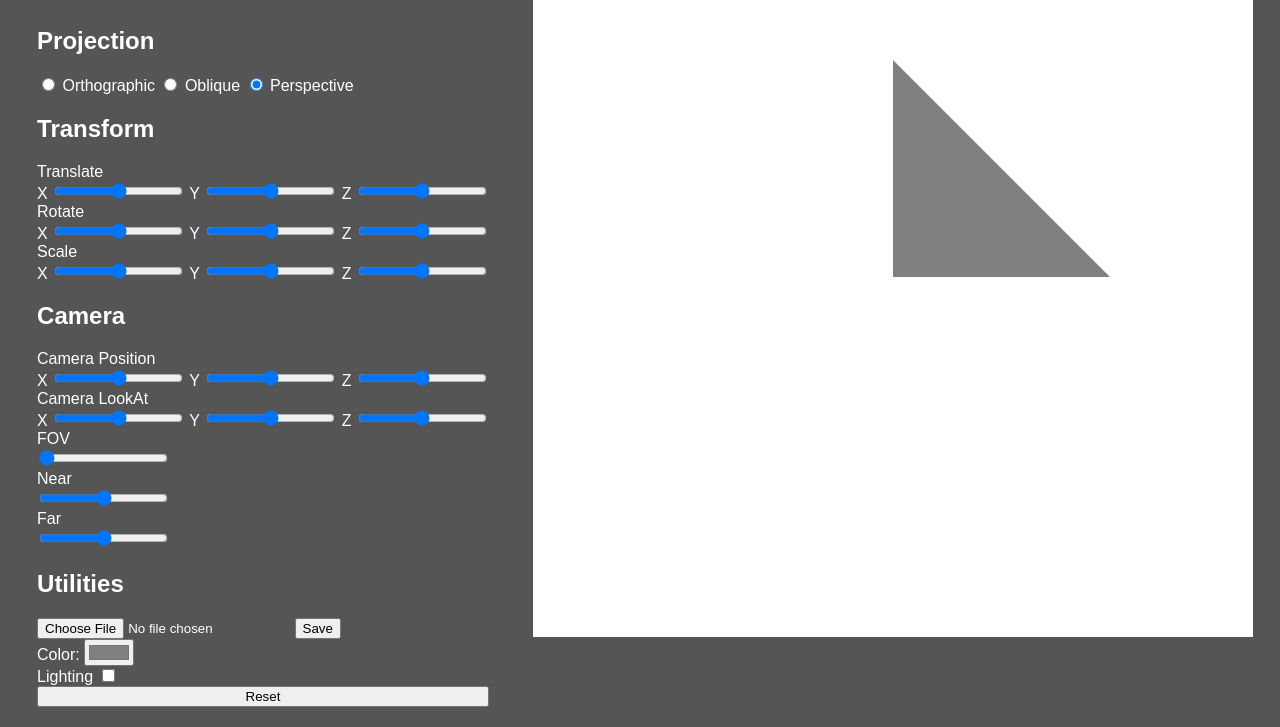
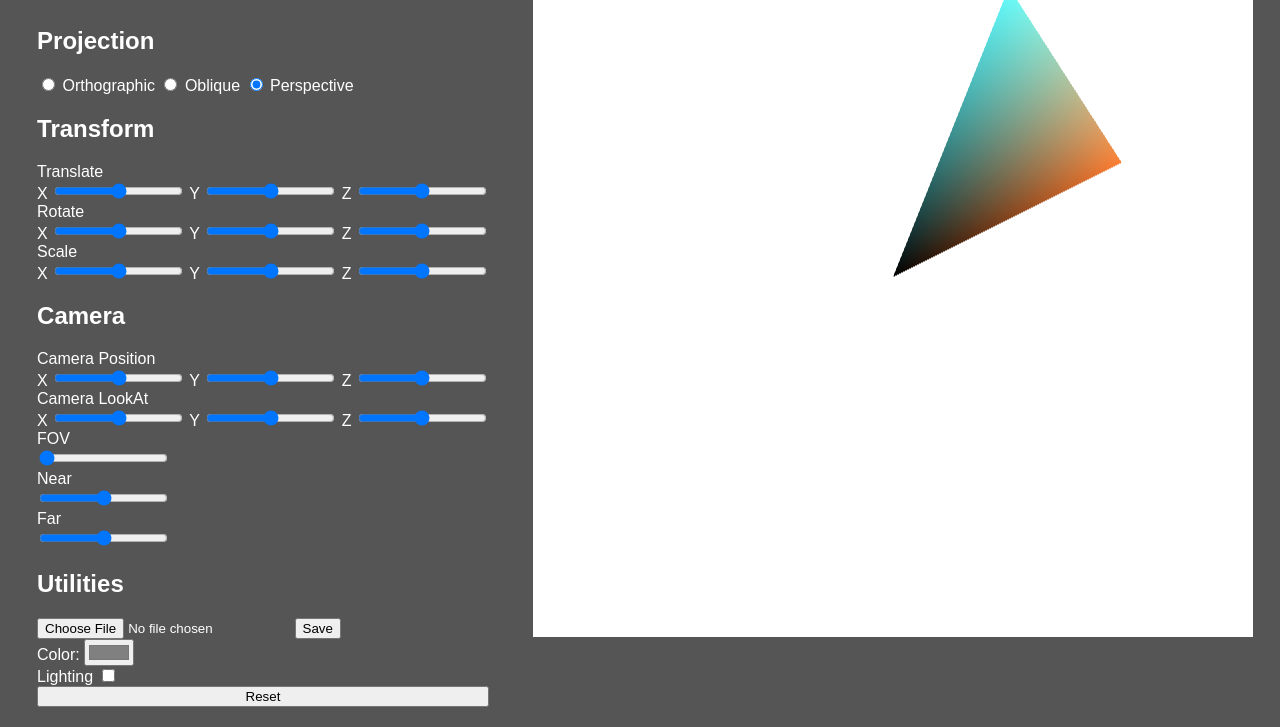
Before and after one commit to IloveNooodles/IF3260_Tugas2_K01_G16, a plain HTML site: page src/index.html in a window 1280 px wide. Shown: the part 131-858 px from the top of the page. Drawn offline with Linux system fonts and the light colour scheme.

Commit message:
feat: adding supports for no lightning and colors

```diff
--- a/src/index.html
+++ b/src/index.html
@@ -55,11 +55,11 @@
         <label for="scale">Scale</label>
         <div class="scale">
           <label for="scaleX">X</label>
-          <input type="range" id="scale-x" />
+          <input type="range" id="scale-x" min="-100" max="100" value="0" />
           <label for="scaleY">Y</label>
-          <input type="range" id="scale-y" />
+          <input type="range" id="scale-y" min="-100" max="100" value="0" />
           <label for="scaleZ">Z</label>
-          <input type="range" id="scale-z" />
+          <input type="range" id="scale-z" min="-100" max="100" value="0" />
         </div>
         <h2>Camera</h2>
         <label for="camera-pos">Camera Position</label>
--- a/src/js/index.js
+++ b/src/js/index.js
@@ -10,8 +10,18 @@ function setDefaultState() {
         [1, 0, 0],
         [0, 1, 0],
         [0, 0, 0],
+        [1, 1, 0],
       ],
-      faces: [[0, 1, 2]],
+      // Faces are 1 index based
+      faces: [
+        [1, 2, 3],
+        [1, 2, 4],
+      ],
+
+      colors: [
+        [1, 0.5, 0.2],
+        [0.4, 1, 1],
+      ],
       normals: [], // not used
       uvs: [], // not used
     },
@@ -22,7 +32,7 @@ function setDefaultState() {
     },
     projection: "perspective", // orthographic, oblique, or perspective
     fudgeFactor: 0.0, // perspective projection
-    lighting: true,
+    lighting: false,
     pickedColor: [0.0, 0.0, 0.0], // r, g, b, a
   };
 
@@ -86,6 +96,7 @@ buttonSave.addEventListener("click", () => {
   const url = URL.createObjectURL(blob);
   const link = document.createElement("a");
   link.href = url;
+  // TODO change this
   link.download = "model.obj";
   link.click();
 });
@@ -140,8 +151,8 @@ rangeTranslateZ.addEventListener("input", () => {
   render();
 });
 
+/* rotate from -360 to 360 */
 rangeRotateX.addEventListener("input", () => {
-  // rotate -360 to 360
   state.transform.rotate[0] = -1 + (2 * rangeRotateX.value * 2 * Math.PI) / 100;
   render();
 });
@@ -156,7 +167,7 @@ rangeRotateZ.addEventListener("input", () => {
   render();
 });
 
-/* scale from 1 to 5 */
+/* scale from -5 to 5 */
 scaleX.addEventListener("input", () => {
   state.transform.scale[0] = scaleX.value / 20;
   render();
@@ -203,21 +214,27 @@ function clear() {
 }
 
 function render() {
-  // console.log(state.model);
   /* Render loop for webgl canvas */
+  /* Setup */
   gl.viewport(0, 0, gl.canvas.width, gl.canvas.height);
   clear();
   gl.enable(gl.CULL_FACE);
   gl.enable(gl.DEPTH_TEST);
   gl.useProgram(program);
 
-  const geometry = setGeometry(gl, state.model);
+  /* get all the necessary object */
+  const geometry = setGeometry(gl, state.model, true);
   const transform = setTransform(state.transform);
   const projection = setProjection(state.projection);
 
+  /* get WebGl attribute and location */
   var aPosition = gl.getAttribLocation(program, "aPosition");
   gl.enableVertexAttribArray(aPosition);
   gl.vertexAttribPointer(aPosition, 3, gl.FLOAT, false, 0, 0);
+
+  var vertColor = gl.getAttribLocation(program, "aColor");
+  gl.enableVertexAttribArray(vertColor);
+  gl.vertexAttribPointer(vertColor, 3, gl.FLOAT, false, 0, 0);
 
   var fudgeFactor = gl.getUniformLocation(program, "fudgeFactor");
   gl.uniform1f(fudgeFactor, state.fudgeFactor);
@@ -241,13 +258,12 @@ function render() {
   // requestAnimationFrame(render);
 }
 
-function setGeometry(gl, model) {
+function setGeometry(gl, model, isColor = false) {
   /* Setup geometry for webgl canvas */
   const vertices = new Float32Array(model.vertices.flat(1));
-  // all faces elements -1 to convert to 0 index
+  // all faces are 1 based index. add elements -1 to convert to 0 index
   const faces = new Uint16Array(model.faces.flat(1).map((x) => x - 1));
 
-  // console.log(vertices);
   const vertexBuffer = gl.createBuffer();
   gl.bindBuffer(gl.ARRAY_BUFFER, vertexBuffer);
   gl.bufferData(gl.ARRAY_BUFFER, vertices, gl.STATIC_DRAW);
@@ -255,6 +271,20 @@ function setGeometry(gl, model) {
   const faceBuffer = gl.createBuffer();
   gl.bindBuffer(gl.ELEMENT_ARRAY_BUFFER, faceBuffer);
   gl.bufferData(gl.ELEMENT_ARRAY_BUFFER, faces, gl.STATIC_DRAW);
+
+  if (isColor) {
+    const colorBuffer = gl.createBuffer();
+    const colors = new Float32Array(model.colors.flat(1));
+    gl.bindBuffer(gl.ARRAY_BUFFER, colorBuffer);
+    gl.bufferData(gl.ARRAY_BUFFER, colors, gl.STATIC_DRAW);
+
+    return {
+      vertexBuffer,
+      faceBuffer,
+      colorBuffer,
+      numFaces: faces.length,
+    };
+  }
 
   console.log(vertices, faces);
   return {
--- a/src/js/matrices.js
+++ b/src/js/matrices.js
@@ -113,7 +113,6 @@ var matrices = {
 
   /* projection */
   orthographic: function (left, right, bottom, top, near, far) {
-    // TODO
     return [
       2 / (right - left), 0, 0, 0,
       0, 2 / (top - bottom), 0, 0,
--- /dev/null
+++ b/src/js/model.js
@@ -0,0 +1,3 @@
+const cube = {};
+const tetrahedron = {};
+const f = {};
--- a/src/js/webgl.js
+++ b/src/js/webgl.js
@@ -1,6 +1,8 @@
 /* ======= Shader object ======= */
 const vertex_shader_3d = `
 attribute vec3 aPosition;
+attribute vec3 aColor;
+varying vec3 fragColor;
 uniform float fudgeFactor;
 uniform mat4 uTransformationMatrix;
 uniform mat4 uProjectionMatrix;
@@ -15,6 +17,7 @@ void main(void) {
         float zDivider = 1.0 + projectedPos.z * fudgeFactor;
         gl_Position = vec4(projectedPos.xy / zDivider, projectedPos.zw);
     }
+    fragColor = aColor;
     colorFactor = min(max((1.0 - transformedPos.z) / 2.0, 0.0), 1.0);
 }
 `;
@@ -31,11 +34,10 @@ void main(void) {
 
 const fragment_shader_3d_no_lighting = `
 precision mediump float;
-uniform vec3 userColor;
-varying float colorFactor;
+varying vec3 fragColor;
 
 void main(void) {
-    gl_FragColor = vec4(userColor, 1.0);
+    gl_FragColor = vec4(fragColor, 1.0);
 }
 `;
 
@@ -48,7 +50,10 @@ function loadShader(gl, type, input) {
   gl.compileShader(shader);
 
   if (!gl.getShaderParameter(shader, gl.COMPILE_STATUS)) {
-    console.error("ERROR compiling vertex shader!", gl.getShaderInfoLog(vertexShader));
+    console.error(
+      "ERROR compiling vertex shader!",
+      gl.getShaderInfoLog(vertexShader)
+    );
     return null;
   }
 
```
